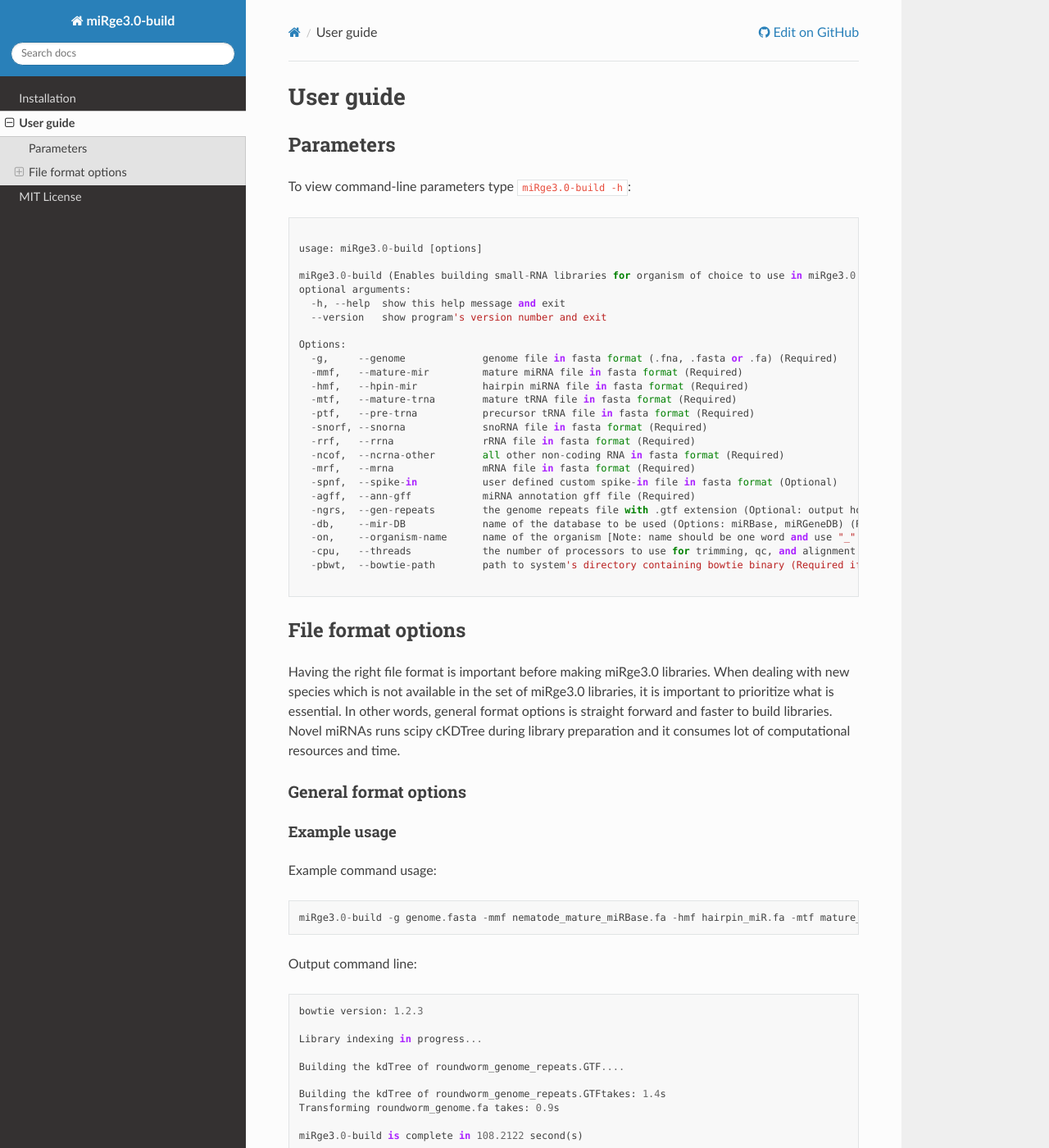
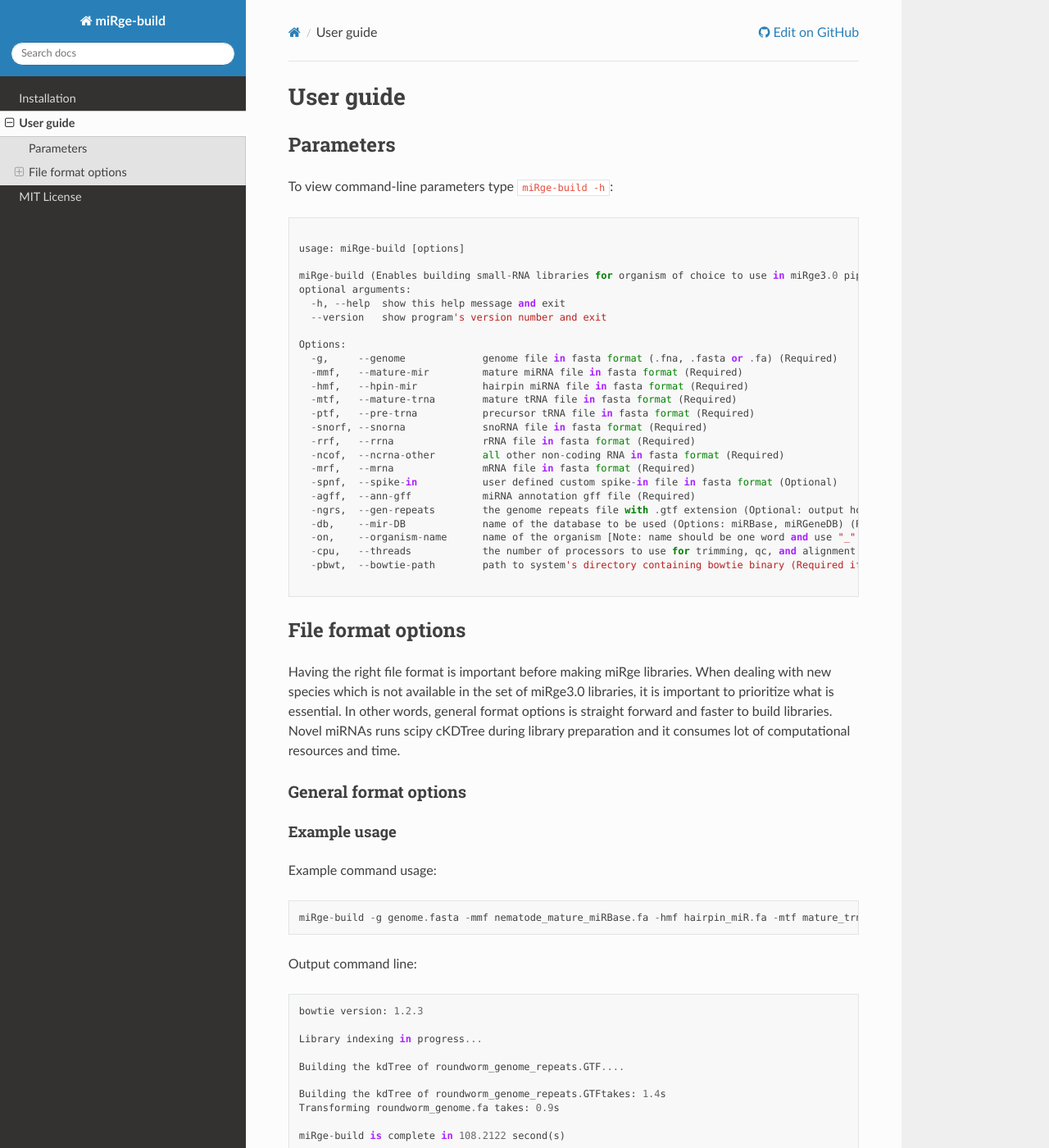
Before and after one commit to mhalushka/miRge3_build, a Sphinx documentation site: the page built from docs/source/quick_start.md, in a window 1280 px wide and 1400 px high. Shown: the whole window at 82% size. Built offline with Sphinx 7.4.7 and the Read the Docs theme 2.0.0, drawn with Linux system fonts in a browser that asks for light colours; some of the changed text lies outside the part shown.

Commit message:
changed miRge3.0-build to miRge-build

````diff
--- a/docs/source/conf.py
+++ b/docs/source/conf.py
@@ -17,7 +17,7 @@
 import sphinx_rtd_theme
 # -- Project information -----------------------------------------------------
 
-project = 'miRge3.0-build'
+project = 'miRge-build'
 copyright = "2020, Arun Patil and Marc Halushka"
 author = "Arun Patil and Marc Halushka"
 
--- a/docs/source/quick_start.md
+++ b/docs/source/quick_start.md
@@ -2,12 +2,12 @@
 
 ## Parameters
 
-To view command-line parameters type `miRge3.0-build -h`:
+To view command-line parameters type `miRge-build -h`:
 ```
 
-usage: miRge3.0-build [options]
+usage: miRge-build [options]
 
-miRge3.0-build (Enables building small-RNA libraries for organism of choice to use in miRge3.0 pipeline)
+miRge-build (Enables building small-RNA libraries for organism of choice to use in miRge3.0 pipeline)
 optional arguments:
   -h, --help  show this help message and exit
   --version   show program's version number and exit
@@ -24,7 +24,7 @@ Options:
   -mrf,   --mrna               mRNA file in fasta format (Required)
   -spnf,  --spike-in           user defined custom spike-in file in fasta format (Optional)
   -agff,  --ann-gff            miRNA annotation gff file (Required)
-  -ngrs,  --gen-repeats        the genome repeats file with .gtf extension (Optional: output however enables novel miRNA prediction in the miRge3.0 pipeline)
+  -ngrs,  --gen-repeats        the genome repeats file with .gtf extension (Optional: output however enables novel miRNA prediction in the miRge pipeline)
   -db,    --mir-DB             name of the database to be used (Options: miRBase, miRGeneDB) (Required)
   -on,    --organism-name      name of the organism [Note: name should be one word and use "_" as separator if necessary] (Required)
   -cpu,   --threads            the number of processors to use for trimming, qc, and alignment (Default: 1)
@@ -33,14 +33,14 @@ Options:
 ```
 
 ## File format options
-Having the right file format is important before making miRge3.0 libraries. When dealing with new species which is not available in the set of miRge3.0 libraries, it is important to prioritize what is essential. In other words, general format options is straight forward and faster to build libraries. Novel miRNAs runs scipy cKDTree during library preparation and it consumes lot of computational resources and time.
+Having the right file format is important before making miRge libraries. When dealing with new species which is not available in the set of miRge3.0 libraries, it is important to prioritize what is essential. In other words, general format options is straight forward and faster to build libraries. Novel miRNAs runs scipy cKDTree during library preparation and it consumes lot of computational resources and time.
 
 #### General format options ####
 
 ##### Example usage #####
 Example command usage:
 ```
-miRge3.0-build -g genome.fasta -mmf nematode_mature_miRBase.fa -hmf hairpin_miR.fa -mtf mature_trna.fasta -ptf pre_trna.fasta -snorf snorna.fasta -rrf rrna.fasta -ncof ncrna_other.fasta -mrf mrna.fasta -agff nematode_miRBase.gff3 -db miRBase -on roundworm -cpu 10  -ngrs WBcel235_genome_repeats.GTF
+miRge-build -g genome.fasta -mmf nematode_mature_miRBase.fa -hmf hairpin_miR.fa -mtf mature_trna.fasta -ptf pre_trna.fasta -snorf snorna.fasta -rrf rrna.fasta -ncof ncrna_other.fasta -mrf mrna.fasta -agff nematode_miRBase.gff3 -db miRBase -on roundworm -cpu 10  -ngrs WBcel235_genome_repeats.GTF
 ```
 Output command line:
 ```
@@ -53,7 +53,7 @@ Building the kdTree of roundworm_genome_repeats.GTF....
 Building the kdTree of roundworm_genome_repeats.GTFtakes: 1.4s
 Transforming roundworm_genome.fa takes: 0.9s
 
-miRge3.0-build is complete in 108.2122 second(s)
+miRge-build is complete in 108.2122 second(s)
 ```
 Output directory structure:
 ```
@@ -83,11 +83,11 @@ Organism
 ```
 
 ##### Name of the database #####
-miRge3.0 uses miRBase or miRGeneDB as the reference database.
+miRge uses miRBase or miRGeneDB as the reference database.
  So, it is mandatory to use `-db` option to either `-db miRBase` or `-db miRGeneDB`. Reference miRNA database `-db` and annotation GFF `-agff` files can be found at [miRGeneDB](https://mirgenedb.org/) and [miRBase](http://www.mirbase.org/).
 
 ##### Name of the organism #####
-miRge3.0-build creats and store all the libraries under the folder which is named after the organism. It is recommended to use a simple name and avoid any special character (use "_" if the name needs to be seperated by space). Example: ` -on human `; ` -on horse `; `-on donkey`; ` -on my_database ` etc.
+miRge-build creats and store all the libraries under the folder which is named after the organism. It is recommended to use a simple name and avoid any special character (use "_" if the name needs to be seperated by space). Example: ` -on human `; ` -on horse `; `-on donkey`; ` -on my_database ` etc.
 
 
 ##### Fasta format #####
@@ -106,9 +106,9 @@ Ex:
 **NOTE:**
 ```
 The Header ID of hairpin miRNA fasta should match mature miRNA fasta file. This is required for accurate isomiR annotation.
-miRge3.0-build fetches 2bp upstream to 5p and 6bp downstream to 3p mature miRNA from the hairpin miRNA based on the matching ID.
+miRge-build fetches 2bp upstream to 5p and 6bp downstream to 3p mature miRNA from the hairpin miRNA based on the matching ID.
 Exception: If the mature miRNA name contains XXXX-5p, XXXX-3p, XXXX-[5|3]p*,  XXXX_5p or XXXX_3p where XXXX matches the hairpin miRNA ID.
-Also, if this is not possible, miRge3.0 will not throw any errors, however, proceed with the user provided files.
+Also, if this is not possible, miRge will not throw any errors, however, proceed with the user provided files.
 ```
 
 #### Novel miRNA options ####
````
Also changed, not shown: README.rst (+8 -8 lines), docs/source/installation.rst (+9 -9 lines), setup.py (+4 -4 lines), 1 other file.
